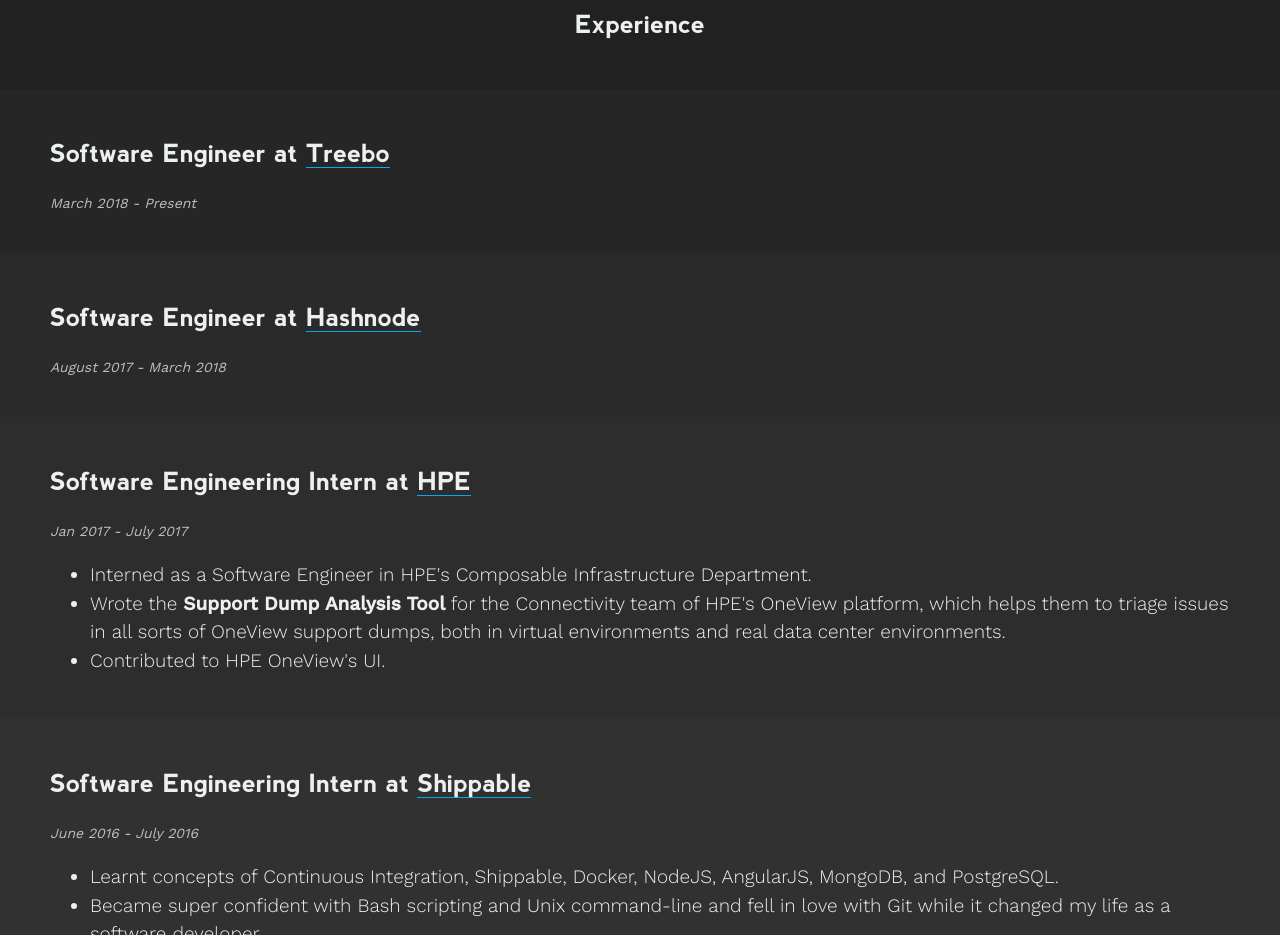
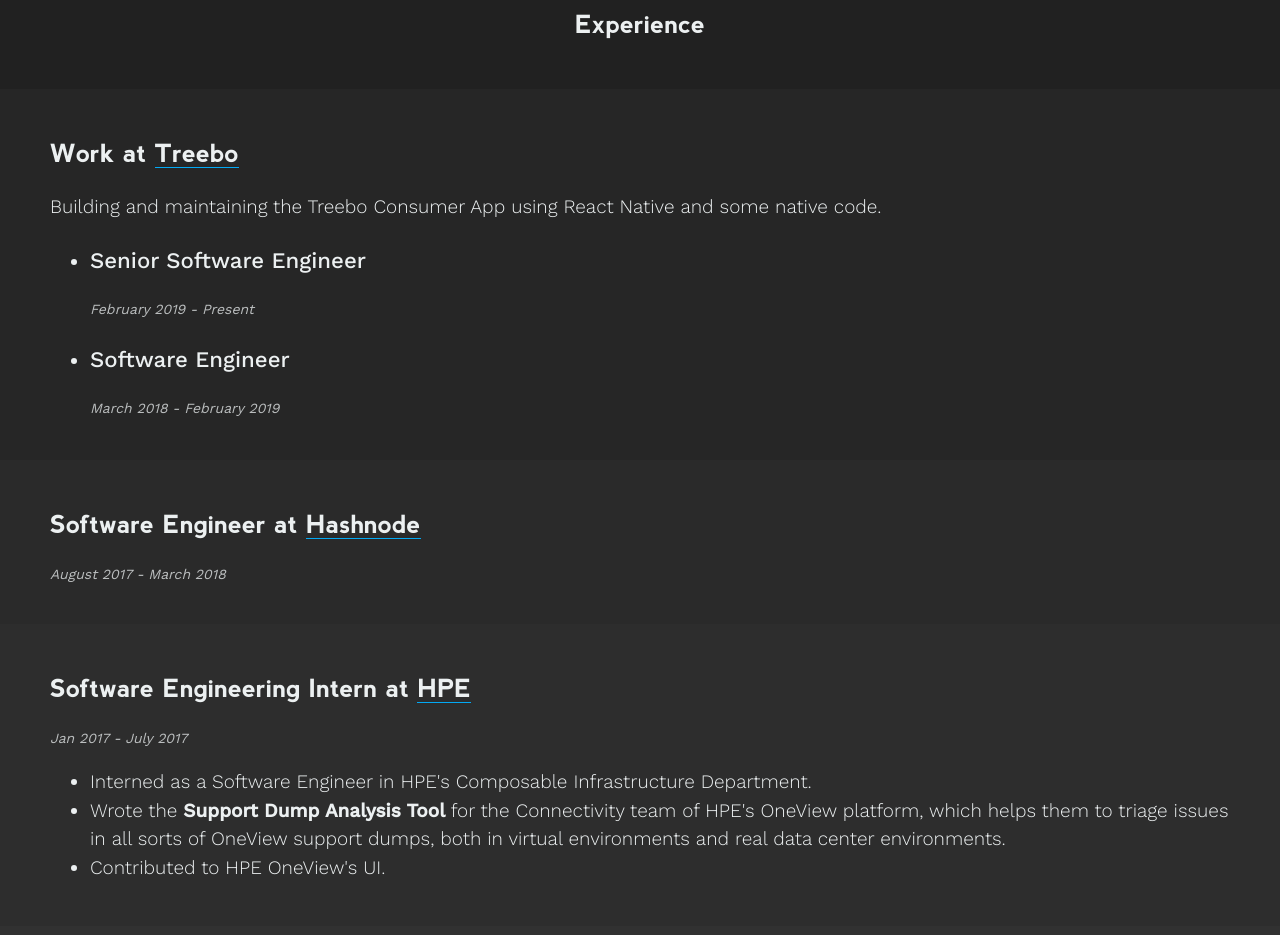
Before and after one commit to kashishgrover/kashishgrover.github.io, a plain HTML site: page index.html in a window 1280 px wide. Shown: the part 840-1775 px from the top of the page. Drawn offline with nearby package versions, Linux system fonts and the light colour scheme.

Commit message:
fix: 🐛 update a bit

```diff
--- a/index.html
+++ b/index.html
@@ -8,31 +8,37 @@
 	<meta name="google-site-verification" content="JM6Q5F-63jNeR7Q1MHG_EjpWmrUX9JLSxbebRe2_Skc" />
 	<title>Kashish Grover</title>
 	<meta name="Description" content="Kashish Grover is a Software Engineer, Photographer, and Percussionist.">
-	<meta name="Keywords" content="kashish, grover, manipal, drummer, software, developer, engineer, photographer, delhi, kg, mit, manipal, manipal university, manipal institute of technology, mit, bangalore, hashnode">
+	<meta name="Keywords" content="kashish, grover, manipal, drummer, software, developer, engineer, photographer, delhi, kg, mit, manipal, manipal institute of technology, mit, bangalore, hashnode, treebo">
 	<meta name="viewport" content="width=device-width, initial-scale=0.75, maximum-scale=1, user-scalable=no">
 	<meta name="google-site-verification" content="zpUB4Hf6hOGCLxtuZzLMaWHC-XgJ_NoLnSzOZQWGyfk" />
 	<link rel=”author” href=”https://plus.google.com/+KashishGrover”/>
+
 	<!-- Schema.org markup for Google+ -->
 	<meta itemprop="name" content="Kashish Grover">
 	<meta itemprop="description" content="Kashish Grover is a Software Engineer, Photographer, and Percussionist.">
+
 	<!-- Twitter Card data -->
 	<meta name="twitter:card" content="product">
-	<meta name="twitter:site" content="@kashishgrover95">
+	<meta name="twitter:site" content="@_kingofnull">
 	<meta name="twitter:title" content="Kashish Grover">
 	<meta name="twitter:description" content="Kashish Grover is a Software Engineer, Photographer, and Percussionist.">
 	<meta name="twitter:creator" content="@kashishgrover95">
+
 	<!-- Open Graph data -->
 	<meta property="og:title" content="Kashish Grover" />
-	<meta property="og:url" content="http://www.kashishgrover.com/" />
+	<meta property="og:url" content="https://www.kashishgrover.com/" />
 	<meta property="og:description" content="Kashish Grover is a Software Engineer, Photographer, and Percussionist." />
 	<meta property="og:site_name" content="kashishgrover.com" />
 	<link rel="stylesheet" type="text/css" href="codes/style.css">
+
 	<!-- FAVICON -->
 	<link rel="shortcut icon" href="./img/favicon.png" type="image/x-icon">
 	<link rel="icon" href="./img/favicon.png" type="image/x-icon">
+
 	<!-- FONTS -->
 	<link href="https://fonts.googleapis.com/css?family=Work+Sans:400,500,300" rel="stylesheet" type="text/css">
 	<link href="https://fonts.googleapis.com/css?family=Space+Mono" rel="stylesheet">
+
 	<!-- STYLESHEETS -->
 	<link type="text/css" rel="stylesheet" href="dist/css/jquery.mmenu.all.css" />
 	<link type="text/css" rel="stylesheet" href="dist/css/jquery.mmenu.css" />
@@ -54,7 +60,6 @@
 		</header>
 		<header id="pt">
 		</header>
-		<!-- dupe header for fancy shit -->
 		<section id="experience">
 			<h2 class="ta-c">Experience</h2>
 		</section>
@@ -62,11 +67,25 @@
 			<div id="treebo">
 				<section class="folio full-width treebo">
 					<div class="title">
-						<h2>Software Engineer at
+						<h2>Work at
 							<a target="_blank" href="https://treebo.com/">Treebo</a>
 						</h2>
 					</div>
-					<p class="note">March 2018 - Present</p>
+					<p>Building and maintaining the Treebo Consumer App using React Native and some native code.</p>
+					<ul>
+						<div class="title">
+							<li>
+								<h3>Senior Software Engineer</h3>
+							</li>
+						</div>
+						<p class="note">February 2019 - Present</p>
+						<div class="title">
+							<li>
+								<h3>Software Engineer</h3>
+							</li>
+						</div>
+						<p class="note">March 2018 - February 2019</p>
+					</ul>
 				</section>
 			</div>
 			<div id="hashnode">
@@ -343,7 +362,6 @@
 					</li>
 				</ul>
 			</li>
-			<!-- <li><a href="#blog">Blog</a></li> -->
 			<li>
 				<a target="_blank" href="https://500px.com/kashishgrover">Photography</a>
 			</li>
@@ -354,7 +372,6 @@
 	</nav>
 </body>
 <footer style="height: 0px;">
-	<!-- SCRIPTS -->
 	<script src="http://cdn.jsdelivr.net/particles.js/2.0.0/particles.min.js"></script>
 	<script src="codes/particles.js"></script>
 	<script src="codes/jquery-2.2.0minified.js" type="text/javascript"></script>
```
